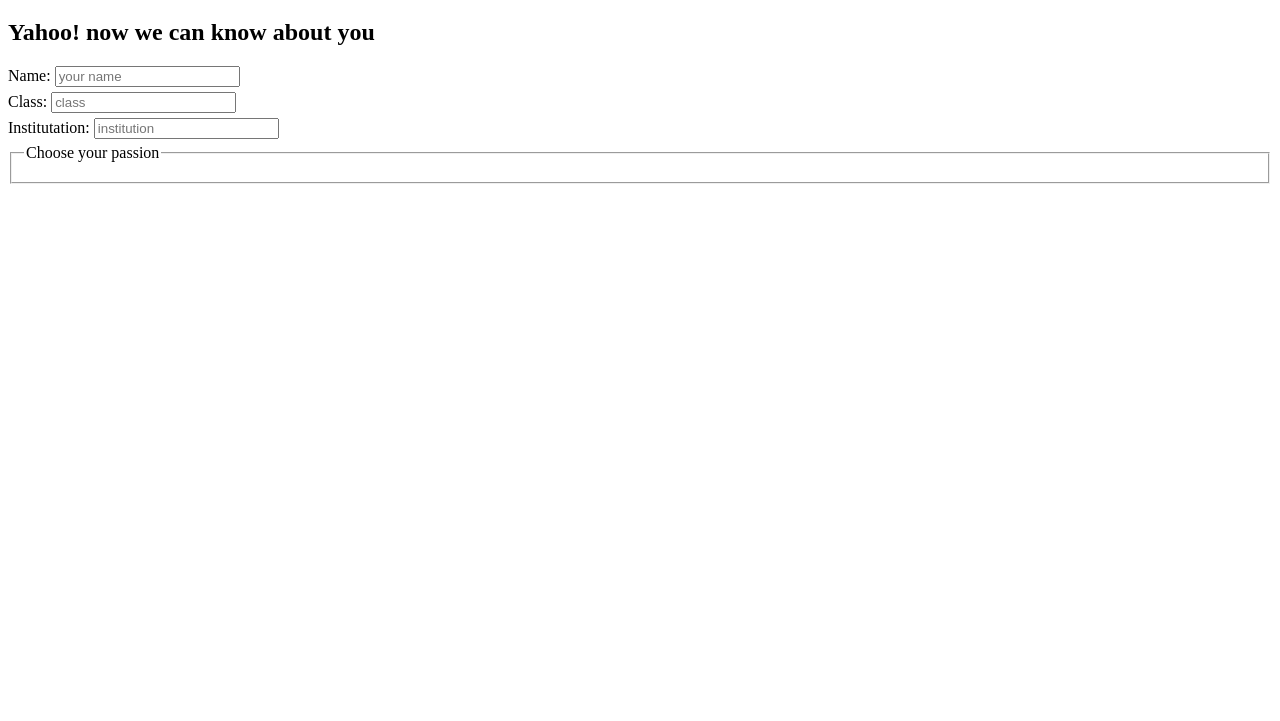
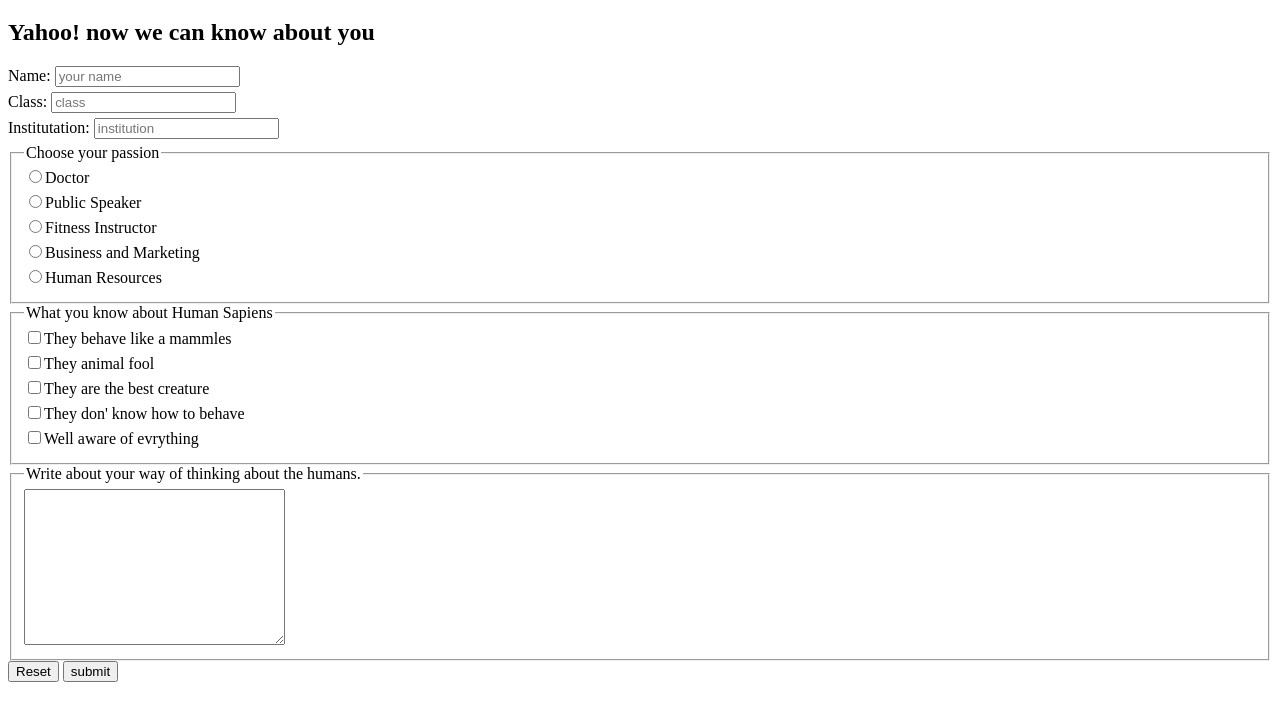
Before and after one commit to joinob/form-project, a plain HTML site: page index.html in a window 1280 px wide. Shown: the part 61-782 px from the top of the page. Drawn offline with Linux system fonts and the light colour scheme.

Commit message:
first commit

```diff
--- a/index.css
+++ /dev/null
@@ -1,3 +0,0 @@
-/* label{
-    display:block;
-} */
--- a/index.html
+++ b/index.html
@@ -30,14 +30,54 @@
                 <label for="name"> Institutation:
                     <input type="text" name="" id="name" placeholder="institution ">
                 </label>
-             <fieldset>
+            <fieldset>
                 <legend>
                     Choose your passion
                 </legend>
-                <label>
+                <label for="passion">
+                    <input type="radio" name="passion" id="passion">Doctor
+                </label>
+                <label for="passion">
+                    <input type="radio" name="passion" id="passion">Public Speaker
+                </label>
+                <label for="passion">
+                    <input type="radio" name="passion" id="passion">Fitness Instructor
+                </label>
+                <label for="passion">
+                    <input type="radio" name="passion" id="passion">Business and Marketing
+                </label>
+                <label for="passion">
+                    <input type="radio" name="passion" id="passion">Human Resources
+                </label>
+            </fieldset>
+                <fieldset>
+                    <legend>What you know about Human Sapiens</legend>
+                    <label for="Human sapien">
+                        <input type="checkbox" name="human sapien" id="human sapien">They behave like a mammles
+                    </label>
+                    <label for="Human sapien">
+                        <input type="checkbox" name="human sapien" id="human sapien">They animal fool
+                    </label>
+                    <label for="Human sapien">
+                        <input type="checkbox" name="human sapien" id="human sapien">They are the best creature
+                    </label>
+                    <label for="Human sapien">
+                        <input type="checkbox" name="human sapien" id="human sapien">They don' know how to behave
+                    </label>
+                    <label for="Human sapien">
+                        <input type="checkbox" name="human sapien" id="human sapien">Well aware of evrything
+                    </label>
+                </fieldset>
+                <fieldset>
+                    <legend>
+                        Write about your way of thinking about the humans.
+                    </legend>
+                    <textarea name="" id="" cols="30" rows="10"></textarea>
+                </fieldset>
+             <input type="reset" value="Reset">
+             <input type="submit" value="submit">
 
-                </label>
-             </fieldset>
+
             </form>
         </section>
     </main>
```
